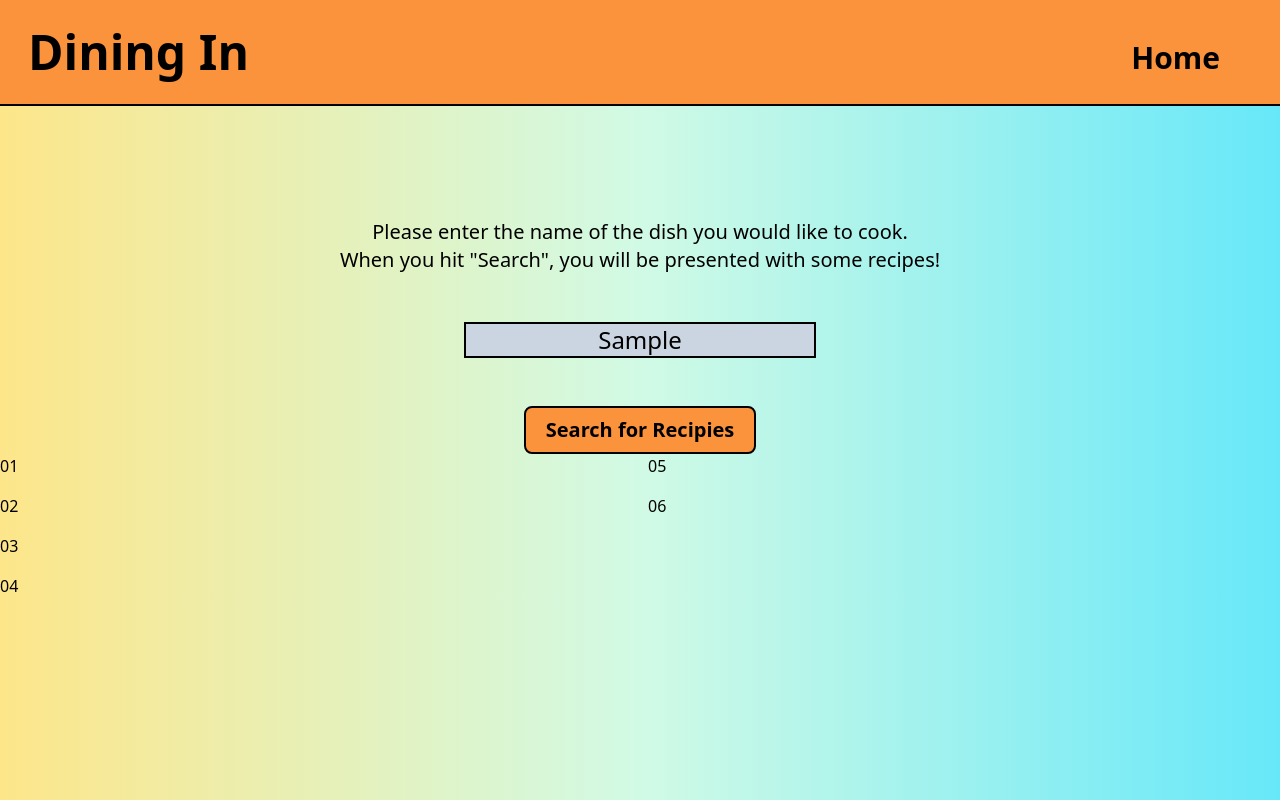
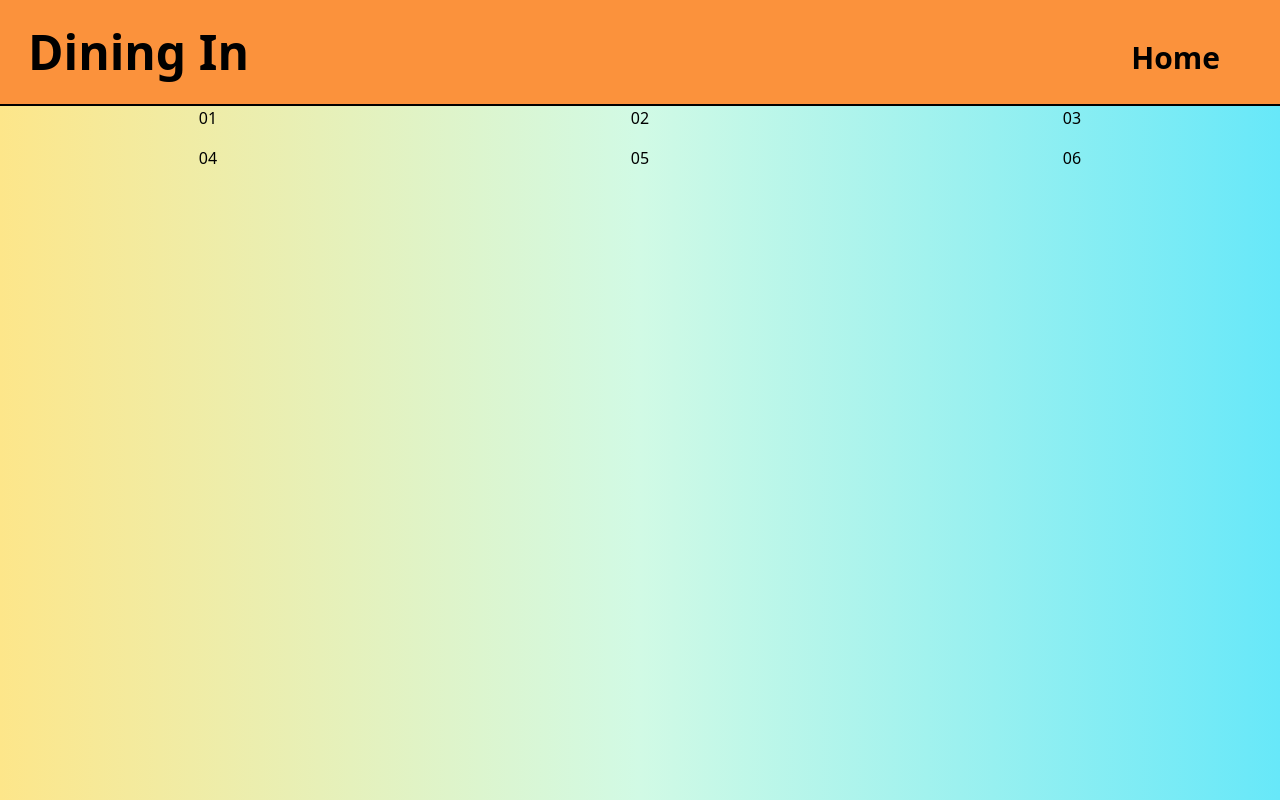
Before and after one commit to SlemJosh/culinary-crossroads, a plain HTML site: page dine-in.html in a window 1280 px wide. Both pictures are taken after typing "Sample" into the empty fields and a click on the button "Search for Recipies". Drawn offline with nearby package versions, Linux system fonts and the light colour scheme; no server answers.

Commit message:
added hide/display for search and recipies

```diff
--- a/assets/js/dine-in-script.js
+++ b/assets/js/dine-in-script.js
@@ -3,9 +3,10 @@
 const API_ID = "74440f9d";
 const API_KEY = "187b5ec2f2d8afb91eaa812faef32e21";
 
-var inputEl = document.querySelector('#userInput')
-var searchButton = document.querySelector('#searchButton')
-var searchArea = document.querySelector('#searchArea')
+var inputEl = document.querySelector('#userInput');
+var searchButton = document.querySelector('#searchButton');
+var searchArea = document.querySelector('#searchArea');
+var recipiesArea = document.querySelector('#recipiesDisplay');
 
 
 function handleFormSubmit() {
@@ -17,11 +18,15 @@ function handleFormSubmit() {
 const fetchAPI = function () {
     var userInput = inputEl.value
     const queryURL = 'https://api.edamam.com/api/recipes/v2?type=public&q=' + userInput + '&app_id=' + API_ID + '&app_key=' + API_KEY
+    searchArea.classList.add('hidden')
+    recipiesArea.classList.remove('hidden')
+
     fetch(queryURL)
       .then((response) => {
         if (response.ok) {
             response.json().then((data) => {
             console.log(data)
+
         })
     }}
 )};
--- a/dine-in.html
+++ b/dine-in.html
@@ -38,7 +38,7 @@
             </div>
         </div>
 
-        <div class="grid grid-rows-4 grid-flow-col gap-4">
+        <div id="recipiesDisplay" class="text-center grid grid-cols-3 gap-4 hidden">
             <div>01</div>
             <div>02</div>
             <div>03</div>
```
